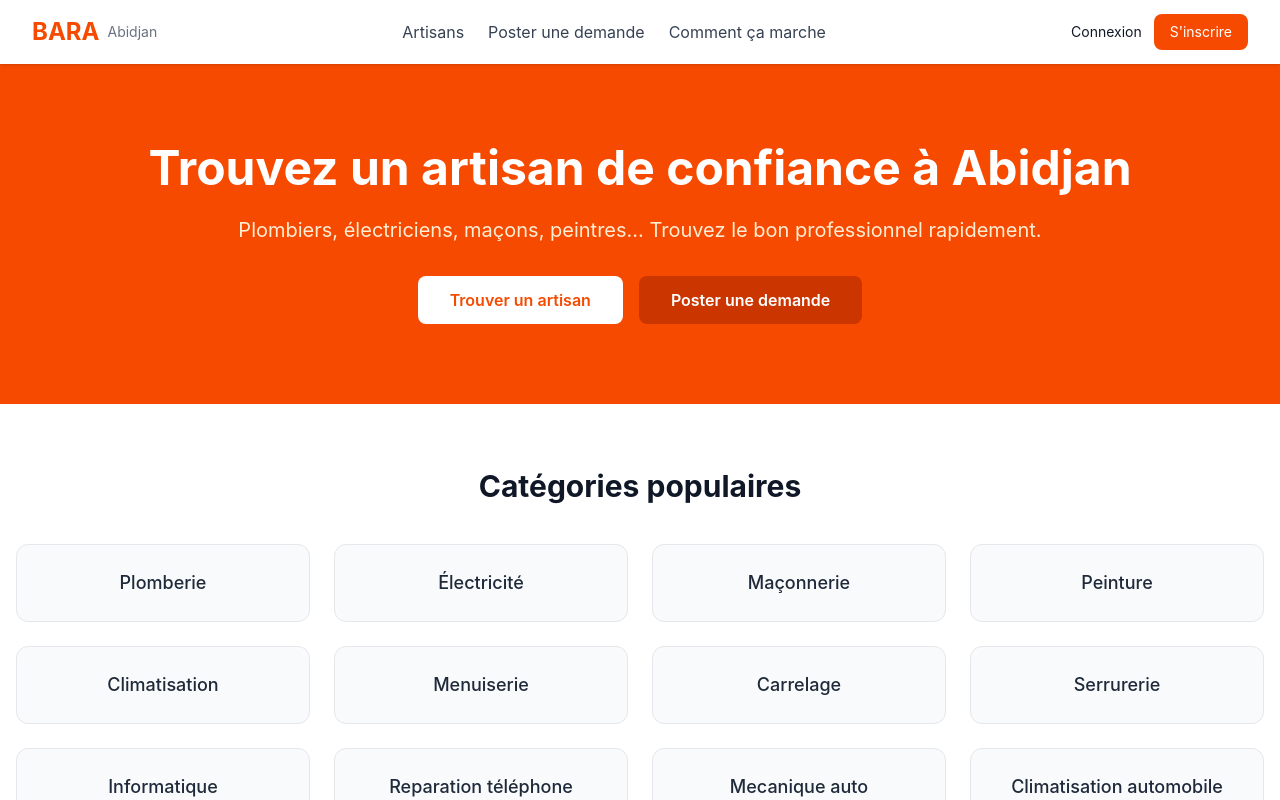
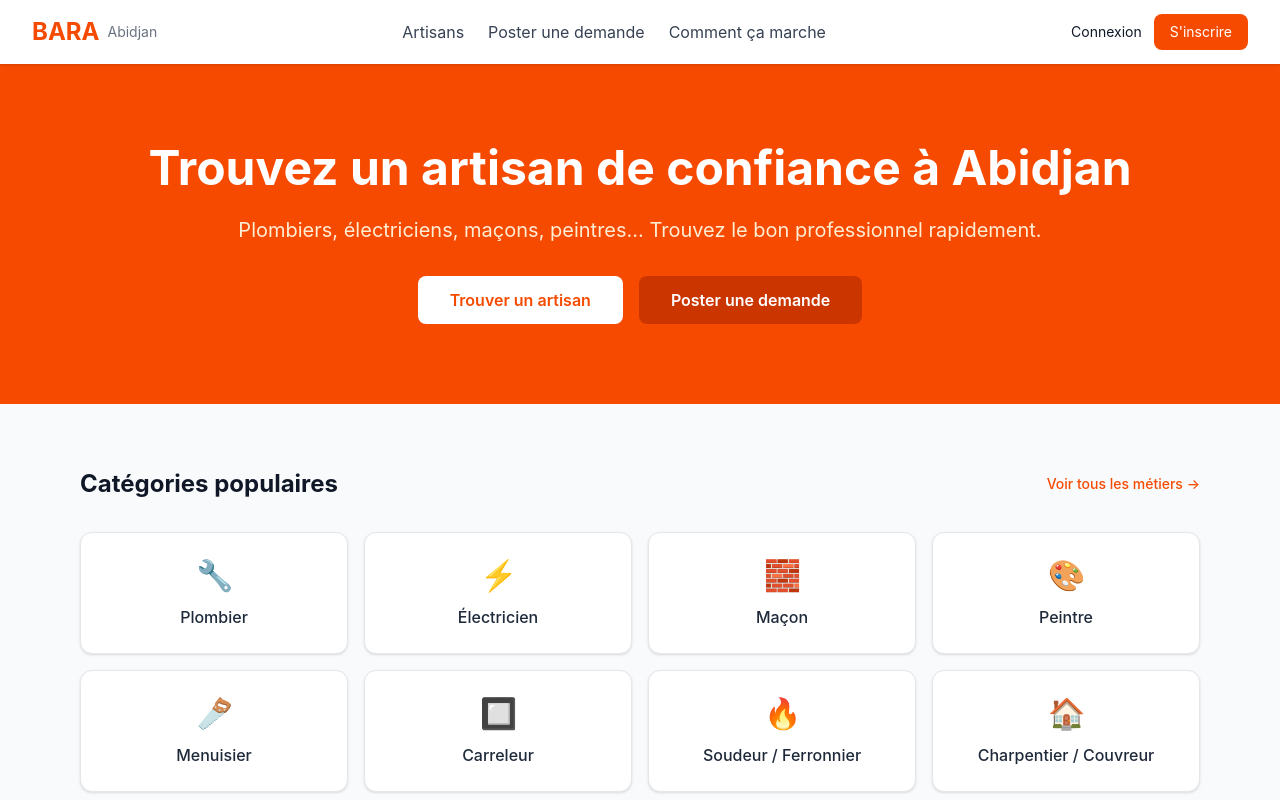
Before and after one commit to siskoteck/bara, a Next.js app: page / in a window 1280 px wide. Shown: the top 800 px of the page. Built offline with nearby package versions, Linux system fonts and the light colour scheme; no server answers.

Commit message:
Correction titre site et alignement categories accueil

```diff
--- a/app/layout.tsx
+++ b/app/layout.tsx
@@ -5,7 +5,7 @@ import { Footer } from "@/components/layout/Footer";
 import "./globals.css";
 
 export const metadata: Metadata = {
-  title: "BARA - Brobro un artisan de confiance à Abidjan",
+  title: "BARA - Trouvez un artisan de confiance à Abidjan",
   description:
     "Plateforme de mise en relation entre artisans et particuliers à Abidjan. Trouvez rapidement un plombier, électricien, maçon et plus encore.",
 };
--- a/app/page.tsx
+++ b/app/page.tsx
@@ -1,4 +1,32 @@
 import Link from "next/link";
+import { METIERS } from "@/lib/constantes";
+
+// Associe une icône à chaque métier exact de lib/constantes.ts
+const ICONES_METIERS: Record<string, string> = {
+  "Plombier": "🔧",
+  "Électricien": "⚡",
+  "Maçon": "🧱",
+  "Peintre": "🎨",
+  "Menuisier": "🪚",
+  "Carreleur": "🔲",
+  "Soudeur / Ferronnier": "🔥",
+  "Charpentier / Couvreur": "🏠",
+  "Plaquiste": "📐",
+  "Vitrier / Aluminium": "🪟",
+  "Climatisation / Froid": "❄️",
+  "Réparateur électroménager": "🧺",
+  "Mécanicien auto": "🚗",
+  "Technicien informatique": "💻",
+  "Jardinier / Paysagiste": "🌿",
+  "Nettoyage / Ménage": "🧹",
+  "Déménageur": "🚚",
+  "Couturier / Tailleur": "🧵",
+  "Coiffeur / Coiffeuse": "✂️",
+  "Autre": "🛠️",
+};
+
+// On affiche les 12 premiers métiers de lib/constantes.ts (sans "Autre")
+const CATEGORIES_ACCUEIL = METIERS.filter((m) => m !== "Autre").slice(0, 12);
 
 export default function HomePage() {
   return (
@@ -30,37 +58,33 @@ export default function HomePage() {
         </div>
       </section>
 
-      {/* Catégories */}
-      <section className="py-16 bg-white">
-        <div className="max-w-7xl mx-auto px-4">
-          <h2 className="text-3xl font-bold text-center mb-10">
-            Catégories populaires
-          </h2>
+      {/* Catégories populaires */}
+      <section className="py-16 px-4 max-w-6xl mx-auto">
+        <div className="flex items-center justify-between mb-8">
+          <h2 className="text-2xl font-bold text-gray-900">Catégories populaires</h2>
+          <Link
+            href="/artisans"
+            className="text-orange-600 font-medium hover:underline text-sm"
+          >
+            Voir tous les métiers →
+          </Link>
+        </div>
 
-          <div className="grid grid-cols-2 md:grid-cols-4 gap-6">
-            {[
-              "Plomberie",
-              "Électricité",
-              "Maçonnerie",
-              "Peinture",
-              "Climatisation",
-              "Menuiserie",
-              "Carrelage",
-              "Serrurerie",
-               "Informatique",
-                "Reparation téléphone",
-                 "Mecanique auto",
-                  "Climatisation automobile",
-            ].map((cat) => (
-              <Link
-                key={cat}
-                href={`/artisans?categorie=${cat.toLowerCase()}`}
-                className="bg-gray-50 hover:bg-orange-50 border border-gray-200 rounded-xl p-6 text-center transition"
-              >
-                <div className="text-lg font-medium text-gray-800">{cat}</div>
-              </Link>
-            ))}
-          </div>
+        <div className="grid grid-cols-2 sm:grid-cols-3 md:grid-cols-4 gap-4">
+          {CATEGORIES_ACCUEIL.map((metier) => (
+            <Link
+              key={metier}
+              href={`/artisans?metier=${encodeURIComponent(metier)}`}
+              className="flex flex-col items-center justify-center p-6 bg-white border border-gray-200 rounded-xl shadow-sm hover:border-orange-500 hover:shadow-md transition text-center group"
+            >
+              <span className="text-3xl mb-3 group-hover:scale-110 transition-transform">
+                {ICONES_METIERS[metier] || "🛠️"}
+              </span>
+              <span className="font-medium text-gray-800 group-hover:text-orange-600">
+                {metier}
+              </span>
+            </Link>
+          ))}
         </div>
       </section>
 
```
